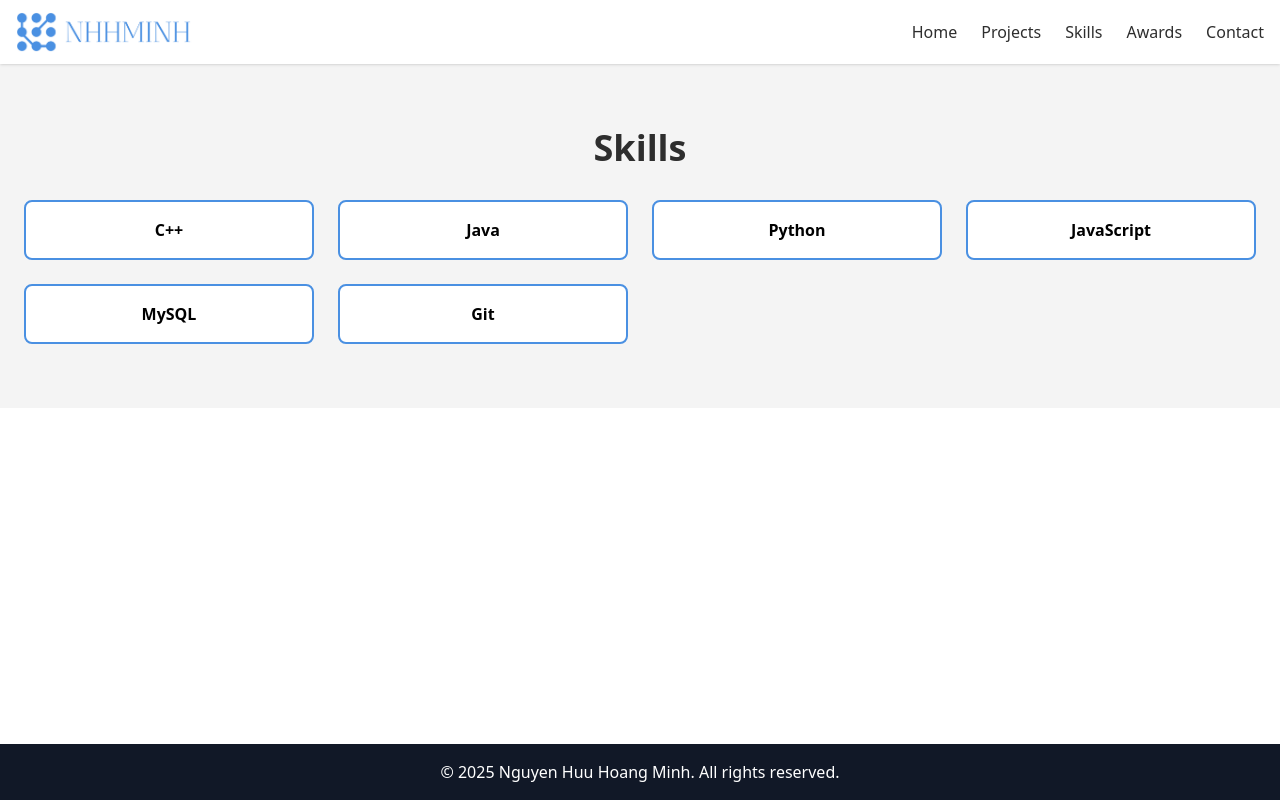
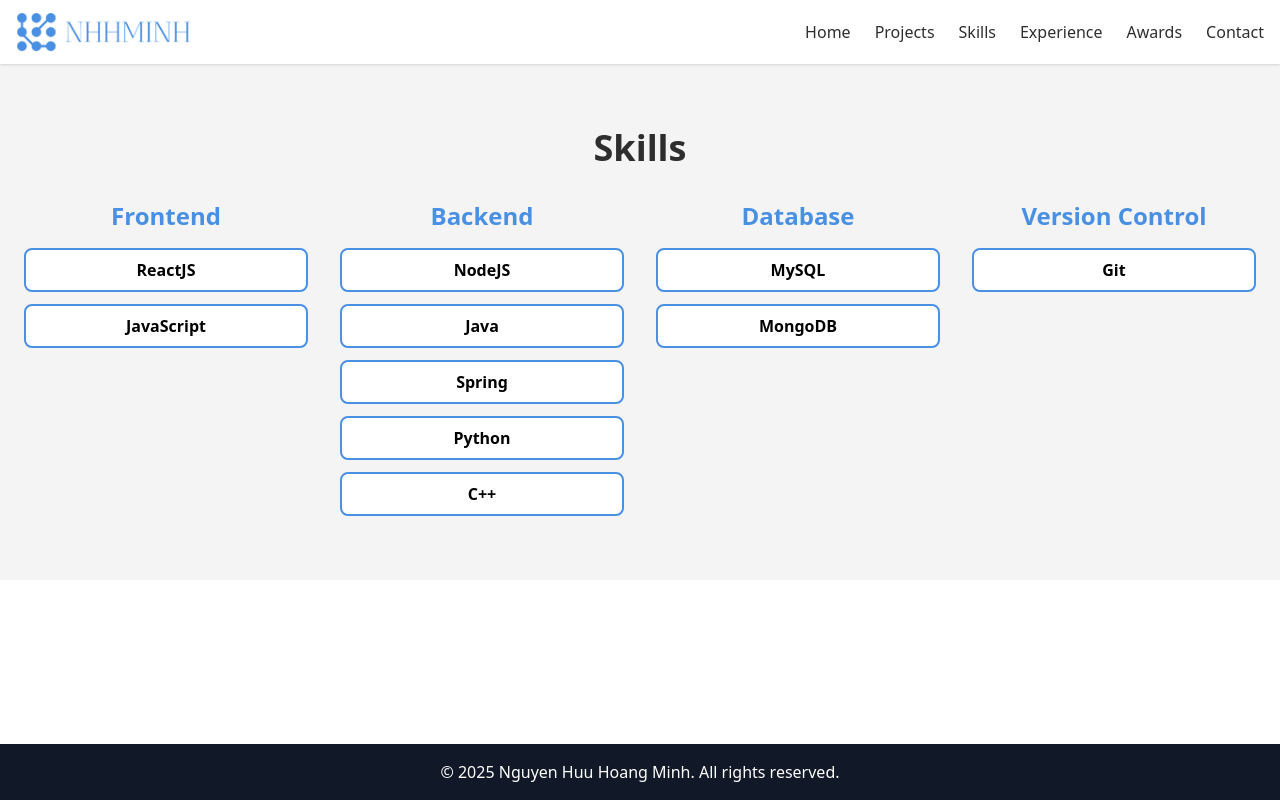
Before and after one commit to MinhNguyen282/portfolio, a React (Create React App) app: page /skills in a window 1280 px wide. Built offline with nearby package versions, Linux system fonts and the light colour scheme.

Commit message:
Update Jun 2025

```diff
--- a/src/App.js
+++ b/src/App.js
@@ -10,6 +10,7 @@ import Awards from './components/Awards';
 import Contact from './components/Contact';
 import ProjectDetails from './components/ProjectDetails';
 import CV from './components/CV';
+import Experience from "./components/Experience"
 
 function App() {
   return (
@@ -24,6 +25,7 @@ function App() {
             <Route path="/skills" element={<Skills />} />
             <Route path="/awards" element={<Awards />} />
             <Route path="/contact" element={<Contact />} />
+            <Route path="/experience" element={<Experience />} />
             <Route path="/cv" element={<CV />} />
           </Routes>
         </main>
--- /dev/null
+++ b/src/components/Experience.js
@@ -0,0 +1,36 @@
+import React from 'react';
+
+const experiences = [
+  {
+    jobTitle: 'Back-end Developer',
+    company: 'GihOt Studio',
+    duration: 'Jun 2025 - Present',
+    description: 'Developing the back-end server infrastructure for a first-person shooter (FPS) game. My core responsibilities involve using Java with the Spring Framework to build scalable and robust services for player authentication, matchmaking, and data management, using MongoDB to efficiently store and retrieve dynamic data such as player profiles, game statistics, and leaderboards.'
+  },
+];
+
+const Experience = () => {
+  return (
+    <section id="experience" className="py-16 bg-white">
+      <div className="container mx-auto px-6">
+        <h2 className="text-4xl font-bold text-center mb-8" style={{ color: "#2E2E2E" }}>
+          Experience
+        </h2>
+        <div className="space-y-8 max-w-3xl mx-auto">
+          {experiences.map((exp, idx) => (
+            <div key={idx} className="bg-[#F4F4F4] p-6 rounded-lg shadow-md border-l-4 border-[#4A90E2]">
+              <h3 className="text-2xl font-semibold mb-1 text-[#4A90E2]">{exp.jobTitle}</h3>
+              <div className="flex flex-col sm:flex-row sm:justify-between mb-2">
+                <span className="font-medium text-[#2E2E2E]">{exp.company}</span>
+                <span className="text-sm text-gray-600">{exp.duration}</span>
+              </div>
+              <p className="text-gray-700">{exp.description}</p>
+            </div>
+          ))}
+        </div>
+      </div>
+    </section>
+  );
+};
+
+export default Experience;
--- a/src/components/Hero.js
+++ b/src/components/Hero.js
@@ -14,6 +14,11 @@ const Hero = () => {
         <p className="text-2xl mb-4" style={{ color: "#2E2E2E" }}>
           Software Engineering
         </p>
+        <div className="max-w-2xl mx-auto mb-6">
+          <p className="text-lg text-[#444]">
+            I am a back-end developer with a Bachelor's degree in Computer Science from the Ho Chi Minh City University of Science (HCMUS), VNU-HCM. With a strong foundation in web application development, I am proficient in back-end technologies such as Java and NodeJS, and also have experience with front-end development using ReactJS. My expertise includes designing and implementing RESTful APIs and managing both SQL (MySQL) and NoSQL (MongoDB) databases. I am passionate about building efficient and scalable server-side applications.
+          </p>
+        </div>
         <div className="flex flex-wrap justify-center gap-4">
           <Link to="/projects">
             <button
--- a/src/components/Navbar.js
+++ b/src/components/Navbar.js
@@ -32,6 +32,9 @@ const Navbar = () => {
           </Link>
           <Link to="/skills" className="font-medium" style={{ color: "#2E2E2E" }}>
             Skills
+          </Link>
+          <Link to="/experience" className="font-medium" style={{ color: "#2E2E2E" }}>
+            Experience
           </Link>
           <Link to="/awards" className="font-medium" style={{ color: "#2E2E2E" }}>
             Awards
@@ -80,6 +83,14 @@ const Navbar = () => {
               Skills
             </Link>
             <Link
+              to="/experience"
+              onClick={() => setIsMobileMenuOpen(false)}
+              className="block font-medium"
+              style={{ color: "#2E2E2E" }}
+            >
+              Experience
+            </Link>
+            <Link
               to="/awards"
               onClick={() => setIsMobileMenuOpen(false)}
               className="block font-medium"
--- a/src/components/Skills.js
+++ b/src/components/Skills.js
@@ -1,21 +1,45 @@
 import React from 'react';
 
+const skillCategories = [
+  {
+    category: 'Frontend',
+    skills: ['ReactJS', 'JavaScript'],
+  },
+  {
+    category: 'Backend',
+    skills: ['NodeJS', 'Java', 'Spring', 'Python', 'C++'],
+  },
+  {
+    category: 'Database',
+    skills: ['MySQL', 'MongoDB'],
+  },
+  {
+    category: 'Version Control',
+    skills: ['Git'],
+  },
+];
+
 const Skills = () => {
-  const skills = ['C++', 'Java', 'Python', 'JavaScript', 'MySQL', 'Git'];
-
   return (
     <section id="skills" className="py-16 bg-[#F4F4F4]">
       <div className="container mx-auto px-6">
         <h2 className="text-4xl font-bold text-center mb-8" style={{ color: "#2E2E2E" }}>
           Skills
         </h2>
-        <div className="grid grid-cols-2 sm:grid-cols-3 lg:grid-cols-4 gap-6">
-          {skills.map((skill, index) => (
-            <div
-              key={index}
-              className="bg-white border-2 border-[#4A90E2] text-center py-4 rounded-lg font-semibold transition transform hover:scale-105 hover:bg-[#4A90E2] hover:text-white"
-            >
-              {skill}
+        <div className="grid grid-cols-1 md:grid-cols-2 lg:grid-cols-4 gap-8">
+          {skillCategories.map((category, idx) => (
+            <div key={idx}>
+              <h3 className="text-2xl font-semibold mb-4 text-[#4A90E2] text-center">{category.category}</h3>
+              <div className="flex flex-col gap-3">
+                {category.skills.map((skill, index) => (
+                  <div
+                    key={index}
+                    className="bg-white border-2 border-[#4A90E2] text-center py-2 rounded-lg font-semibold transition transform hover:scale-105 hover:bg-[#4A90E2] hover:text-white"
+                  >
+                    {skill}
+                  </div>
+                ))}
+              </div>
             </div>
           ))}
         </div>
--- a/src/data/projects.js
+++ b/src/data/projects.js
@@ -28,6 +28,15 @@ export const projects = [
     code: 'https://github.com/MinhNguyen282/CS426_Travelly'
   },
   {
+    id: 0,
+    title: "E-Compare",
+    description: 'A web-based product comparison application with React and FastAPI, enabling users to search, compare, and manage product details seamlessly with AI supports.',
+    image: 'https://raw.githubusercontent.com/MinhNguyen282/E-Compare/refs/heads/main/frontend/public/logo_icon.png',
+    technologies: ['ReactJS', 'JavaScript', 'Python', 'FastAPI', 'Web Crawler'],
+    demo: 'https://e-compare.vercel.app/',
+    code: 'https://github.com/MinhNguyen282/E-Compare'
+  },
+  {
     id: 10,
     title: 'Task Management Application',
     description: 'A web app that helps you manage your daily tasks.',
```
